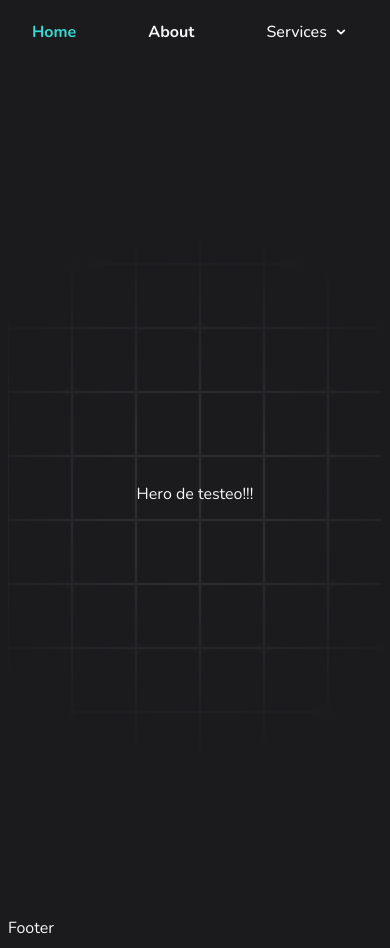
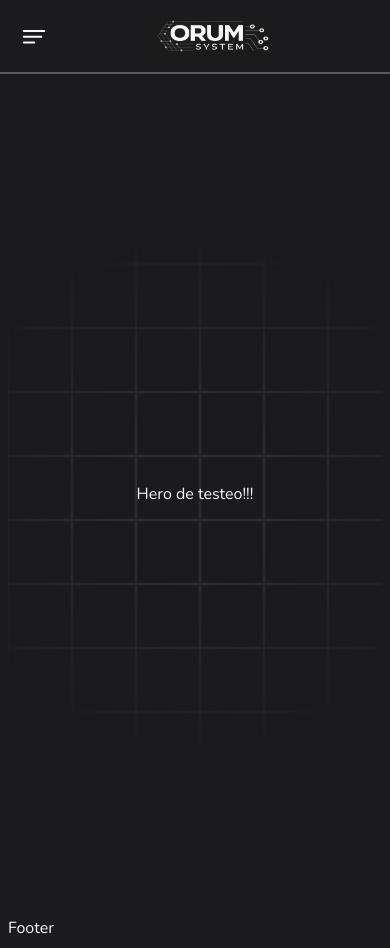
Before and after one commit to FabricioAsat/orum-system, a React (Vite) app: page / in a window 390 px wide. Built offline with nearby package versions, Linux system fonts and the light colour scheme.

Commit message:
feat: header mobile designed

```diff
--- a/src/components/header/HeaderDesktop.tsx
+++ b/src/components/header/HeaderDesktop.tsx
@@ -1,12 +1,22 @@
 import { Logo } from "./Logo";
-import { Navbar } from "./Navbar";
+import { NavItem } from "./NavItem";
+import { navLinks } from "./menuData";
 
 export const HeaderDesktop = () => {
   return (
-    <div className="max-w-7xl mx-auto flex items-center h-16 bg-background">
+    <div className="max-w-7xl mx-auto items-center h-16 bg-background hidden md:flex">
       <Logo />
 
-      <Navbar />
+      <nav className="hidden md:flex items-center justify-center gap-x-10 mx-auto font-medium h-full px-4">
+        {navLinks.map((link) => (
+          <NavItem
+            key={link.label}
+            label={link.label}
+            to={link.to}
+            dropdown={link.dropdown}
+          />
+        ))}
+      </nav>
     </div>
   );
 };
--- /dev/null
+++ b/src/components/header/HeaderMobile.tsx
@@ -0,0 +1,114 @@
+import { useState } from "react";
+import { NavLink } from "react-router-dom";
+import { navLinks } from "./menuData";
+import { AnimatePresence, motion } from "framer-motion";
+
+import downIMG from "@assets/svg/down.svg";
+import hambOnIMG from "@assets/svg/hamb-on.svg";
+import hambOffIMG from "@assets/svg/hamb-off.svg";
+import { Logo } from "./Logo";
+
+export const HeaderMobile = () => {
+  const [open, setOpen] = useState(false);
+  const [activeDropdown, setActiveDropdown] = useState<string | null>(null);
+
+  const toggleDropdown = (label: string) => {
+    setActiveDropdown((prev) => (prev === label ? null : label));
+  };
+
+  return (
+    <div className="md:hidden bg-background text-white p-4">
+      <div className="flex justify-between items-center">
+        <button
+          onClick={() => setOpen(!open)}
+          className="cursor-pointer hover:brightness-75"
+        >
+          <img
+            src={open ? hambOffIMG : hambOnIMG}
+            alt="Expand"
+            className={`w-10 h-10 transition-transform duration-200`}
+          />
+        </button>
+        <Logo />
+      </div>
+
+      <AnimatePresence>
+        {open && (
+          <motion.div
+            initial={{ height: 0 }}
+            animate={{ height: "auto" }}
+            exit={{ height: 0 }}
+            transition={{ duration: 0.2 }}
+            className="overflow-hidden mt-4"
+          >
+            <ul className="flex flex-col gap-2">
+              {navLinks.map((link) =>
+                link.dropdown ? (
+                  <div key={link.label}>
+                    <button
+                      onClick={() => toggleDropdown(link.label)}
+                      className="w-full flex items-center cursor-pointer justify-start px-4 py-2 font-bold hover:text-placeholder transition-colors duration-200"
+                    >
+                      {link.label}
+                      <img
+                        src={downIMG}
+                        alt="Expand"
+                        className={`w-5 h-5 transition-transform duration-200 ${
+                          activeDropdown === link.label ? "rotate-180" : ""
+                        }`}
+                      />
+                    </button>
+
+                    <AnimatePresence>
+                      {activeDropdown === link.label && (
+                        <motion.div
+                          initial={{ opacity: 0, y: -5 }}
+                          animate={{ opacity: 1, y: 0 }}
+                          exit={{ opacity: 0, y: -5 }}
+                          className="ml-4 mt-2 flex flex-col gap-1"
+                        >
+                          {link.dropdown.map((item) => (
+                            <NavLink
+                              key={item.to}
+                              to={item.to}
+                              onClick={() => {
+                                setOpen(false);
+                                setActiveDropdown(null);
+                              }}
+                              className={({ isActive }) =>
+                                `${
+                                  isActive
+                                    ? "text-link"
+                                    : "hover:text-placeholder"
+                                } block px-4 py-1 font-bold transition-colors duration-200`
+                              }
+                            >
+                              {item.label}
+                            </NavLink>
+                          ))}
+                        </motion.div>
+                      )}
+                    </AnimatePresence>
+                  </div>
+                ) : (
+                  <NavLink
+                    key={link.to}
+                    to={link.to!}
+                    onClick={() => setOpen(false)}
+                    className={({ isActive }) =>
+                      `${
+                        isActive ? "text-link" : "hover:text-placeholder"
+                      } block px-4 py-2 font-bold transition-colors duration-200`
+                    }
+                  >
+                    {link.label}
+                  </NavLink>
+                )
+              )}
+            </ul>
+          </motion.div>
+        )}
+      </AnimatePresence>
+    </div>
+  );
+};
--- a/src/components/header/Logo.tsx
+++ b/src/components/header/Logo.tsx
@@ -3,11 +3,11 @@ import { Link } from "react-router-dom";
 
 export const Logo = () => {
   return (
-    <Link to={"/"} className="h-full">
+    <Link to={"/"} className="h-full w-full md:w-auto">
       <img
         src={logoIMG}
         alt="Logo Orum System"
-        className="h-full grayscale hover:grayscale-0 cursor-pointer max-h-16"
+        className="h-full grayscale hover:grayscale-0 cursor-pointer max-h-10 md:max-h-16 mx-auto md:mx-0 md:py-2"
       />
     </Link>
   );
--- a/src/components/header/NavItem.tsx
+++ b/src/components/header/NavItem.tsx
@@ -49,7 +49,7 @@ export const NavItem = ({ label, to, dropdown }: NavItemProps) => {
             animate={{ opacity: 1, y: 0 }}
             exit={{ opacity: 0, y: -10 }}
             transition={{ duration: 0.2, ease: "easeOut" }}
-            className="absolute left-0 top-full w-48 bg-transparent backdrop-blur-xs shadow-xl rounded-md z-50"
+            className="absolute left-0 top-full w-48 bg-background shadow-xl rounded-md z-50"
           >
             {dropdown.map((item) => (
               <NavLink
--- a/src/components/header/Navbar.tsx
+++ /dev/null
@@ -1,19 +0,0 @@
-import { NavItem } from "./NavItem";
-
-export const Navbar = () => {
-  return (
-    <nav className="flex items-center justify-center gap-x-10 mx-auto font-medium h-full px-4">
-      <NavItem label="Home" to="/" />
-      <NavItem label="About" to="/about" />
-      <NavItem
-        label="Services"
-        dropdown={[
-          { label: "Design", to: "/services/design" },
-          { label: "Development", to: "/services/dev" },
-          { label: "SEO", to: "/services/seo" },
-        ]}
-      />
-      <NavItem label="Contact" to="/contact" />
-    </nav>
-  );
-};
--- /dev/null
+++ b/src/components/header/menuData.ts
@@ -0,0 +1,13 @@
+export const navLinks = [
+  { label: "Home", to: "/" },
+  { label: "About", to: "/about" },
+  {
+    label: "Services",
+    dropdown: [
+      { label: "Design", to: "/services/design" },
+      { label: "Dev", to: "/services/dev" },
+      { label: "SEO", to: "/services/seo" },
+    ],
+  },
+  { label: "Contact", to: "/contact" },
+];
--- a/src/layout/DefaultLayout.tsx
+++ b/src/layout/DefaultLayout.tsx
@@ -1,11 +1,13 @@
 import { Outlet } from "react-router-dom";
 
 import { HeaderDesktop } from "@/components/header/HeaderDesktop";
+import { HeaderMobile } from "@/components/header/HeaderMobile";
 
 export const DefaultLayout = () => {
   return (
     <div className="p-2">
-      <header className="fixed top-0 left-0 w-full z-50">
+      <header className="fixed top-0 left-0 w-full z-50 border-b-2 border-border md:border-0">
+        <HeaderMobile />
         <HeaderDesktop />
       </header>
       <main className="max-w-7xl mx-auto mt-16">
```
Also changed, not shown: src/assets/svg/hamb-off.svg (added), src/assets/svg/hamb-on.svg (added).
